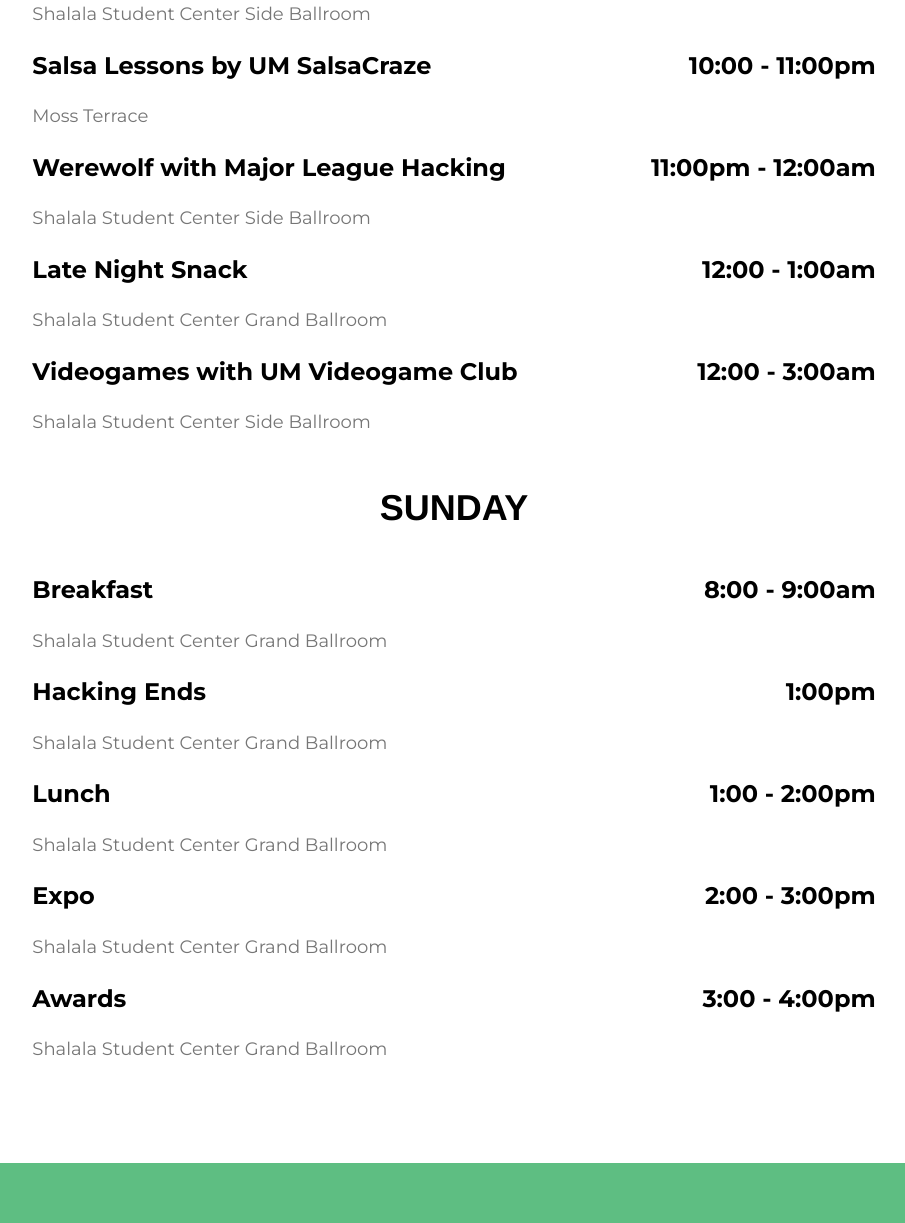
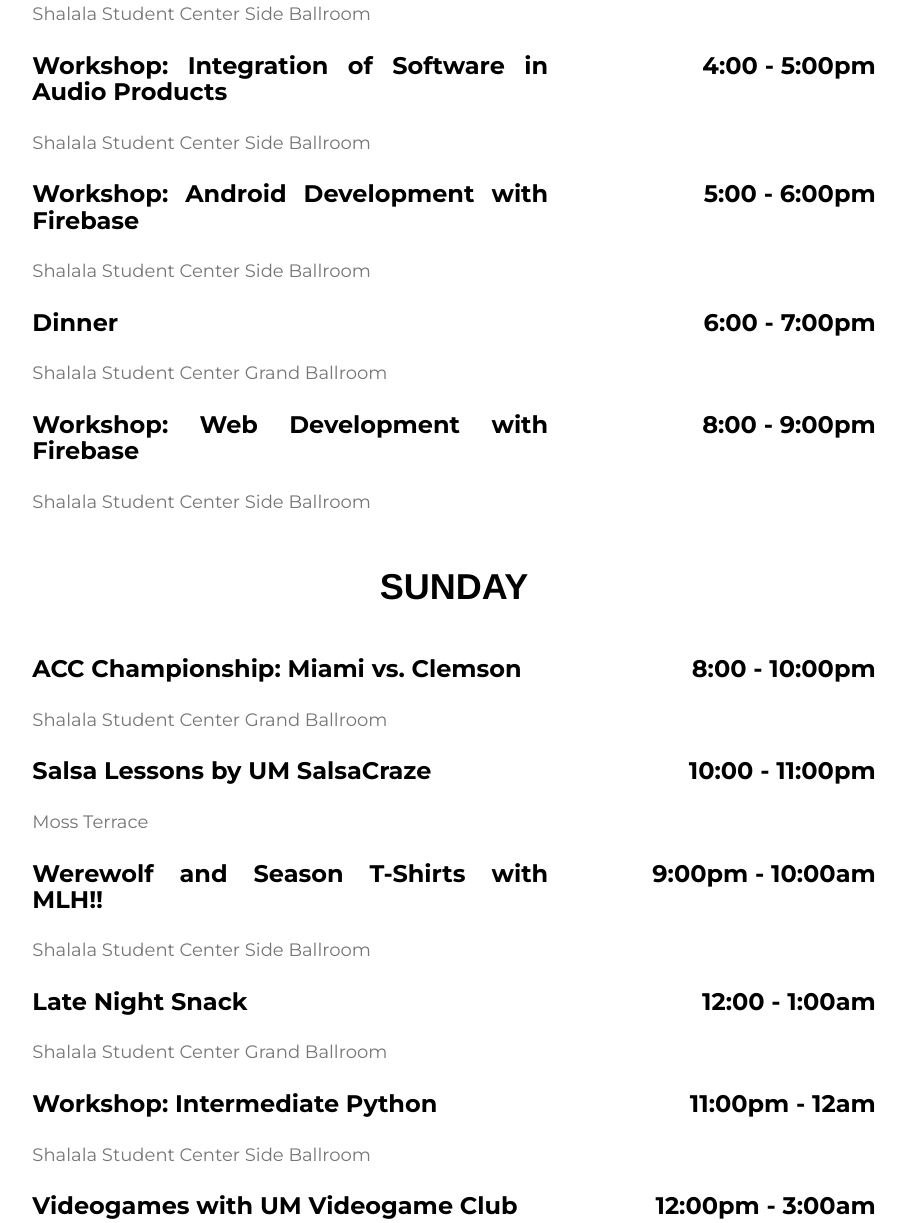
Before and after one commit to gururaj-shriram/hacktheu.github.io, a website: page index.html in a window 1280 px wide. Shown: the part 5762-6985 px from the top of the page, without its empty margins (186-1091 px from the left). Drawn offline with nearby package versions, Linux system fonts and the light colour scheme; some packages are replaced by stand-ins of ours; files that its build step writes are made by us from their sources; a web font is replaced by a local one.

Commit message:
Update index.html

```diff
--- a/index.html
+++ b/index.html
@@ -463,21 +463,30 @@ ga('send', 'pageview');
   <script src="js/grayscale.min.js"></script>
   <script>
     events = [
+      ['Check-In','Shalala Student Center Grand Ballroom','11:00am - 12:00pm'],
+      ['Lunch','Shalala Student Center Grand Ballroom',''],
       ['Opening Ceremony','Shalala Student Center Grand Ballroom','12:00 - 1:00pm'],
       ['Hacking Begins!','Shalala Student Center Grand Ballroom','1:00pm'],
       ['Team Formation','Shalala Student Center Side Ballroom','1:00 - 2:00pm'],
-      ['Workshop: Android Development with Firebase','Shalala Student Center Side Ballroom','4:00 - 5:00pm'],
-      ['Dinner','Shalala Student Center Grand Ballroom','5:00 - 6:00pm'],
-      ['Patio Jam by Hurricane Productions','University Center Patio','6:00 - 8:00pm'],
+      ['Workshop: Git and Development Environment Setup','Shalala Student Center Side Ballroom','2:00 - 3:00pm'],
+      ['Workshop: Containers and Virtualization with VMWare','Shalala Student Center Side Ballroom','3:00 - 4:00pm'],
+      ['Workshop: Integration of Software in Audio Products','Shalala Student Center Side Ballroom','4:00 - 5:00pm'],
+      ['Workshop: Android Development with Firebase','Shalala Student Center Side Ballroom','5:00 - 6:00pm'],
+      ['Dinner','Shalala Student Center Grand Ballroom','6:00 - 7:00pm'],
       ['Workshop: Web Development with Firebase','Shalala Student Center Side Ballroom','8:00 - 9:00pm'],
+      ['ACC Championship: Miami vs. Clemson','Shalala Student Center Grand Ballroom','8:00 - 10:00pm'],
       ['Salsa Lessons by UM SalsaCraze','Moss Terrace','10:00 - 11:00pm'],
-      ['Werewolf with Major League Hacking','Shalala Student Center Side Ballroom','11:00pm - 12:00am'],
+      ['Werewolf and Season T-Shirts with MLH!!','Shalala Student Center Side Ballroom','9:00pm - 10:00am'],
       ['Late Night Snack','Shalala Student Center Grand Ballroom','12:00 - 1:00am'],
-      ['Videogames with UM Videogame Club','Shalala Student Center Side Ballroom','12:00 - 3:00am'],
+      ['Workshop: Intermediate Python','Shalala Student Center Side Ballroom','11:00pm - 12am'],
+      ['Videogames with UM Videogame Club','Shalala Student Center Side Ballroom','12:00pm - 3:00am'],
       ['Breakfast','Shalala Student Center Grand Ballroom','8:00 - 9:00am'],
-      ['Hacking Ends','Shalala Student Center Grand Ballroom','1:00pm'],
-      ['Lunch','Shalala Student Center Grand Ballroom','1:00 - 2:00pm'],
-      ['Expo','Shalala Student Center Grand Ballroom','2:00 - 3:00pm'],
+      ['Workshop: Digital Privacy and Security','Shalala Student Side Grand Ballroom','8:00 - 9:00am'],
+      ['Workshop: Intro to Virtual Reality','Shalala Student Center Side Ballroom','8:00 - 9:00am'],
+      ['Workshop: Pitching Your Hack with UM Launchpad','Shalala Student Center Side Ballroom','8:00 - 9:00am'],
+      ['Devpost closes: Submit your hacks!','Shalala Student Center Grand Ballroom','12:00pm'],
+      ['Lunch','Shalala Student Center Grand Ballroom','12:30 - 1:30pm'],
+      ['Expo','Shalala Student Side Ballroom','1:30 - 2:30pm'],
       ['Awards','Shalala Student Center Grand Ballroom','3:00 - 4:00pm']
       // ['event','location','time'],
     ]
```
